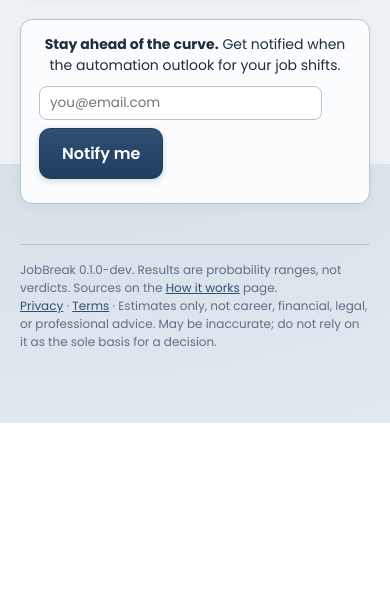
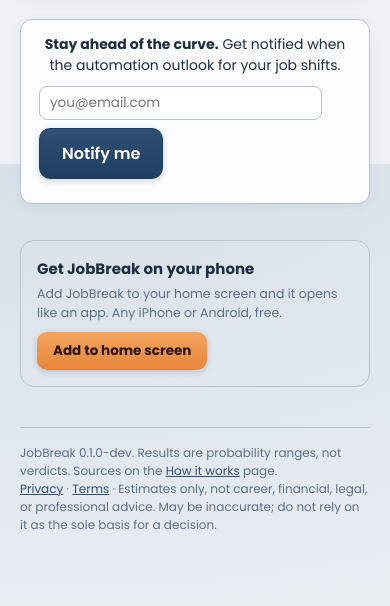
Before and after one commit to riddimrida22/jobcast, a Flask app: page /unsubscribe in a window 390 px wide. Shown: the part 680-1286 px from the top of the page. Before the commit the page ends 1103 px from the top, so only its background shows below. Run offline with Flask 3, Linux system fonts and the light colour scheme; data comes from the database, SQL or seed files in the repository.

Commit message:
Add "Get the app" QR / install block to the footer
Desktop shows a scannable QR (static SVG, no new runtime dep) that opens
jobbreak.ai on a phone so visitors can install the PWA from the existing
Add-to-Home-Screen bar. Mobile hides the QR and shows an "Add to home
screen" button wired to the captured beforeinstallprompt (iOS gets the
Share-sheet hint). QR URL is tagged ?via=qr and fires a qr_scan funnel
event; the button fires install_click.

Co-Authored-By: Claude Opus 4.8 <noreply@anthropic.com>

```diff
--- a/server/templates/base.html
+++ b/server/templates/base.html
@@ -1460,6 +1460,56 @@
         });
       })();
     </script>
+    <!-- Get the app: QR on desktop (scan -> open on phone), install button on mobile.
+         Points at the installable PWA; no app store, works on any iPhone or Android. -->
+    <div class="getapp" aria-label="Get JobBreak on your phone">
+      <img class="getapp-qr" src="/static/qr-app.svg" alt="QR code that opens JobBreak on your phone" width="116" height="116" loading="lazy">
+      <div class="getapp-txt">
+        <b>{{ t('getapp.h', 'Get JobBreak on your phone') }}</b>
+        <span class="getapp-desk">{{ t('getapp.desk', 'Point your phone camera at the code, open the link, then tap <b>Add to Home Screen</b>. It opens like an app on any iPhone or Android. Free, no app store.') }}</span>
+        <span class="getapp-mob">{{ t('getapp.mob', 'Add JobBreak to your home screen and it opens like an app. Any iPhone or Android, free.') }}</span>
+        <button type="button" class="getapp-btn" id="getapp-install">{{ t('getapp.btn', 'Add to home screen') }}</button>
+        <span class="getapp-hint" id="getapp-hint" hidden></span>
+      </div>
+    </div>
+    <style>
+      .getapp { display:flex; gap:16px; align-items:center; max-width:560px; margin:36px auto 0; padding:16px;
+        border:1px solid var(--line); border-radius:14px; background:rgba(255,255,255,.03); }
+      .getapp-qr { flex:none; width:116px; height:116px; border-radius:10px; background:#fff; padding:6px; box-sizing:border-box; }
+      .getapp-txt { display:flex; flex-direction:column; gap:5px; min-width:0; }
+      .getapp-txt b { font-size:15px; color:var(--text, inherit); }
+      .getapp-txt span { font-size:12.5px; line-height:1.5; color:var(--muted); }
+      .getapp-desk b, .getapp-mob b, .getapp-hint b { color:var(--primary); font-weight:700; }
+      .getapp-mob, .getapp-btn, .getapp-hint { display:none; }
+      .getapp-btn { align-self:flex-start; margin-top:4px; font:inherit; font-weight:800; font-size:13.5px; cursor:pointer;
+        border:0; border-radius:10px; padding:9px 16px; color:#2a1708; background:linear-gradient(180deg,var(--accent,#f3a35f),#e8863a); }
+      .getapp-hint { font-size:12px; color:var(--muted); line-height:1.5; }
+      @media (max-width:767px){
+        .getapp { align-items:flex-start; }
+        .getapp-qr, .getapp-desk { display:none; }
+        .getapp-mob { display:block; } .getapp-btn { display:inline-block; }
+      }
+    </style>
+    <script>
+    (function(){
+      // Capture the Android install prompt globally so the footer button can use it too.
+      window.addEventListener('beforeinstallprompt', function(e){ e.preventDefault(); window.jbDeferredInstall=e; });
+      // Count QR-driven visits (scan -> /?via=qr) in the funnel.
+      try { if (/[?&]via=qr(&|$)/.test(location.search) && window.jbEv) window.jbEv('qr_scan'); } catch(e){}
+      var btn=document.getElementById('getapp-install'), hint=document.getElementById('getapp-hint');
+      if(!btn) return;
+      function isIOS(){ return /iphone|ipad|ipod/i.test(navigator.userAgent) && !window.MSStream; }
+      function standalone(){ try{ return window.matchMedia('(display-mode: standalone)').matches || window.navigator.standalone===true; }catch(e){ return false; } }
+      if(standalone()){ var w=btn.closest('.getapp'); if(w) w.style.display='none'; return; }
+      btn.addEventListener('click', function(){
+        if(window.jbEv) try{ window.jbEv('install_click'); }catch(e){}
+        var d=window.jbDeferredInstall;
+        if(d){ d.prompt(); d.userChoice.then(function(){ window.jbDeferredInstall=null; }); return; }
+        if(isIOS()){ if(hint){ hint.innerHTML='Tap the <b>Share</b> icon, then <b>Add to Home Screen</b>.'; hint.hidden=false; } return; }
+        if(hint){ hint.innerHTML='Open your browser menu, then choose <b>Add to Home Screen</b> (or <b>Install app</b>).'; hint.hidden=false; }
+      });
+    })();
+    </script>
     <footer>
       JobBreak {{ version }}. Results are probability ranges, not verdicts.
       Sources on the <a href="/methodology">How it works</a> page.<br>
```
Also changed, not shown: server/static/qr-app.svg (added).
